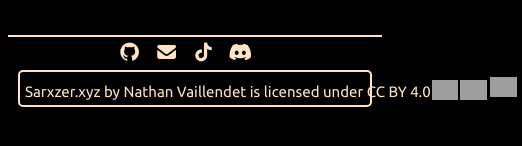
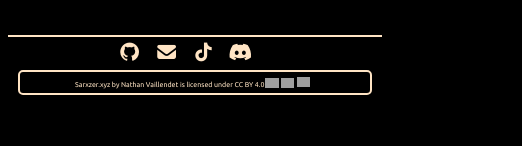
Before and after one commit to Sarxzer/sarxzer.me, a plain HTML site: page index.html in a window 390 px wide. Shown: the part 954-1100 px from the top of the page, 522 px wide, since content can reach past the window. Drawn offline with Linux system fonts and the light colour scheme; grey boxes are pictures that could not be loaded.

Commit message:
Add files via upload

```diff
--- a/index.html
+++ b/index.html
@@ -79,7 +79,7 @@
             <div class="bottom-footer">
                 <p class="creative-commons" xmlns:cc="http://creativecommons.org/ns#" xmlns:dct="http://purl.org/dc/terms/"><a property="dct:title" rel="cc:attributionURL" href="https://sarxzer.xyz">Sarxzer.xyz</a> by <a rel="cc:attributionURL dct:creator" property="cc:attributionName" href="https://github.com/Sarxzer">Nathan Vaillendet</a> is licensed under <a href="http://creativecommons.org/licenses/by/4.0/?ref=chooser-v1" target="_blank" rel="license noopener noreferrer" style="display:inline-block;">CC BY 4.0<img style="vertical-align:text-bottom;" src="https://mirrors.creativecommons.org/presskit/icons/cc.svg?ref=chooser-v1" alt="Creative Commons logo"><img style="vertical-align:text-bottom;" src="https://mirrors.creativecommons.org/presskit/icons/by.svg?ref=chooser-v1" alt="Creative Commons logo Free to share and adapt work"></a></p>
                 <a href="https://jigsaw.w3.org/css-validator/check/referer" class="hidden">
-                    <img style="border:0;height: 20px;"
+                    <img
                         src="https://jigsaw.w3.org/css-validator/images/vcss-blue"
                         alt="Valid CSS!">
                 </a>
--- a/src/css/style.scss
+++ b/src/css/style.scss
@@ -557,6 +557,27 @@ footer {
       img {
         margin: 0;
         margin-right: 5px;
+        height: 20px;
+      }
+    }
+
+    @media (max-width: 540px) {
+      font-size: 7px;
+
+      a {
+        font-size: 7px;
+
+        img {
+          height: 10px;
+        }
+      }
+
+      .creative-commons {
+        font-size: 7px;
+
+        img {
+          height: 10px;
+        }
       }
     }
   }
```
Also changed, not shown: projects/base.html (+1 -1 lines), projects/free-fa.html (+1 -1 lines), projects/index.html (+1 -1 lines), projects/magic-datapack.html (+1 -1 lines), projects/minexpanded.html (+1 -1 lines), projects/sarxzerxyz.html (+1 -1 lines), src/css/style.css.
